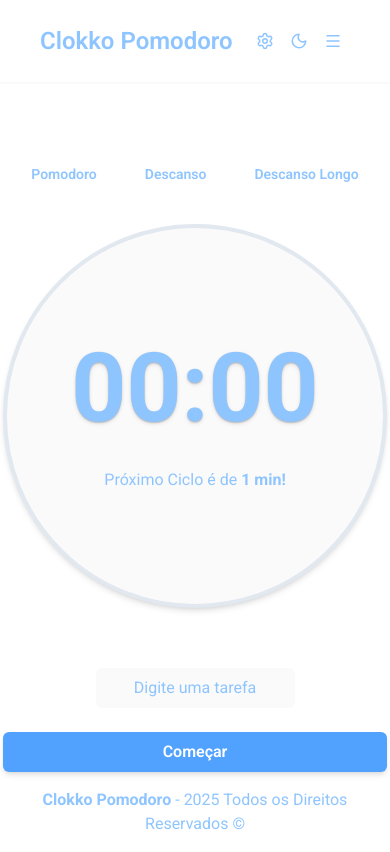
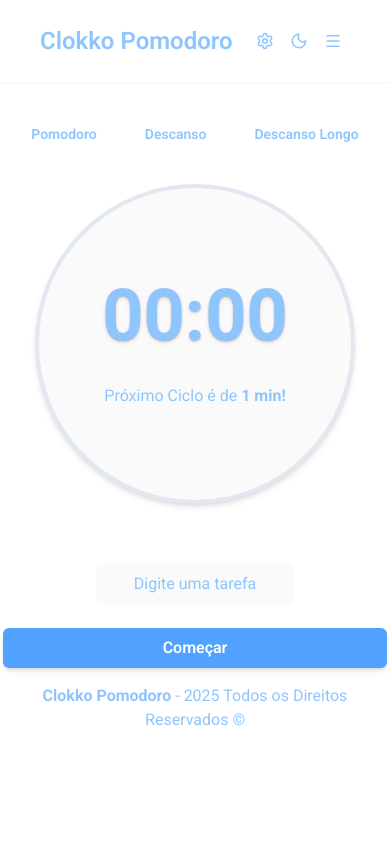
Before and after one commit to davifdev/clokko-pomodoro, a React (Vite) app: page / in a window 390 px wide. Built offline with nearby package versions, Linux system fonts and the light colour scheme.

Commit message:
style: correcting responsiveness

```diff
--- a/src/components/timer-component.tsx
+++ b/src/components/timer-component.tsx
@@ -6,7 +6,7 @@ const Timer = () => {
   console.log(taskState.formattedSecondsRemaining, taskState.secondsRemaining);
 
   return (
-    <p className="text-8xl font-bold text-blue-300 text-shadow-md dark:text-slate-100">
+    <p className="text-7xl font-bold text-blue-300 text-shadow-md md:text-8xl dark:text-slate-100">
       {taskState.formattedSecondsRemaining}
     </p>
   );
--- a/src/index.css
+++ b/src/index.css
@@ -29,22 +29,18 @@ button {
   --thumb-hover: #cde7f8;
 }
 
-/* width */
 ::-webkit-scrollbar {
   width: 8px;
 }
 
-/* Track */
 ::-webkit-scrollbar-track {
   background: var(--track-scroll);
 }
 
-/* Handle */
 ::-webkit-scrollbar-thumb {
   background: var(--thumb-scroll);
 }
 
-/* Handle on hover */
 ::-webkit-scrollbar-thumb:hover {
   background: var(--thumb-hover);
 }
--- a/src/pages/about-page.tsx
+++ b/src/pages/about-page.tsx
@@ -13,7 +13,7 @@ const About = () => {
   return (
     <main>
       <Container>
-        <div className="pt-20">
+        <div className="pt-10 md:pt-20">
           <h2 className="mb-6 text-2xl font-semibold dark:text-slate-100">
             A Técnica Pomodoro 🍅
           </h2>
--- a/src/pages/history-page.tsx
+++ b/src/pages/history-page.tsx
@@ -76,7 +76,7 @@ const History = () => {
   }, []);
 
   return (
-    <main className="pt-20">
+    <main className="pt-10 md:pt-20">
       <Container>
         {taskState.tasks.length ? (
           <>
--- a/src/pages/home-page.tsx
+++ b/src/pages/home-page.tsx
@@ -67,13 +67,13 @@ const Home = () => {
   return (
     <main>
       <Container>
-        <div className="flex flex-col items-center justify-center gap-10 pt-20">
+        <div className="flex flex-col items-center justify-center gap-10 pt-10 md:pt-20">
           <div className="flex items-center gap-12">
             <CycleName>Pomodoro</CycleName>
             <CycleName>Descanso</CycleName>
             <CycleName>Descanso Longo</CycleName>
           </div>
-          <div className="flex h-96 w-96 flex-col items-center justify-center gap-8 rounded-full border-4 border-slate-200 bg-zinc-50 p-2 shadow-md dark:border-slate-800 dark:bg-slate-900">
+          <div className="flex h-80 w-full max-w-80 flex-col items-center justify-center gap-8 rounded-full border-4 border-slate-200 bg-zinc-50 p-2 shadow-md md:h-96 md:max-w-96 dark:border-slate-800 dark:bg-slate-900">
             <Timer />
             <Tips cycleType={cycleType} />
           </div>
```
